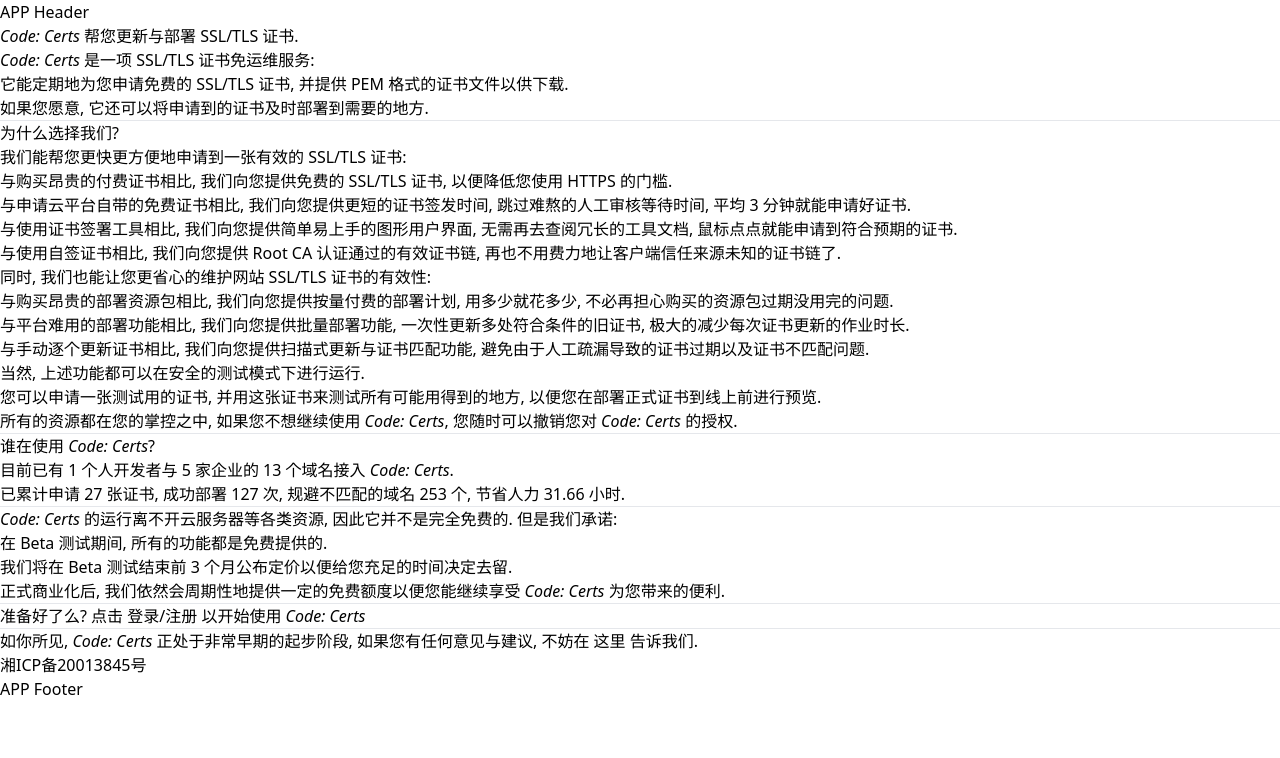
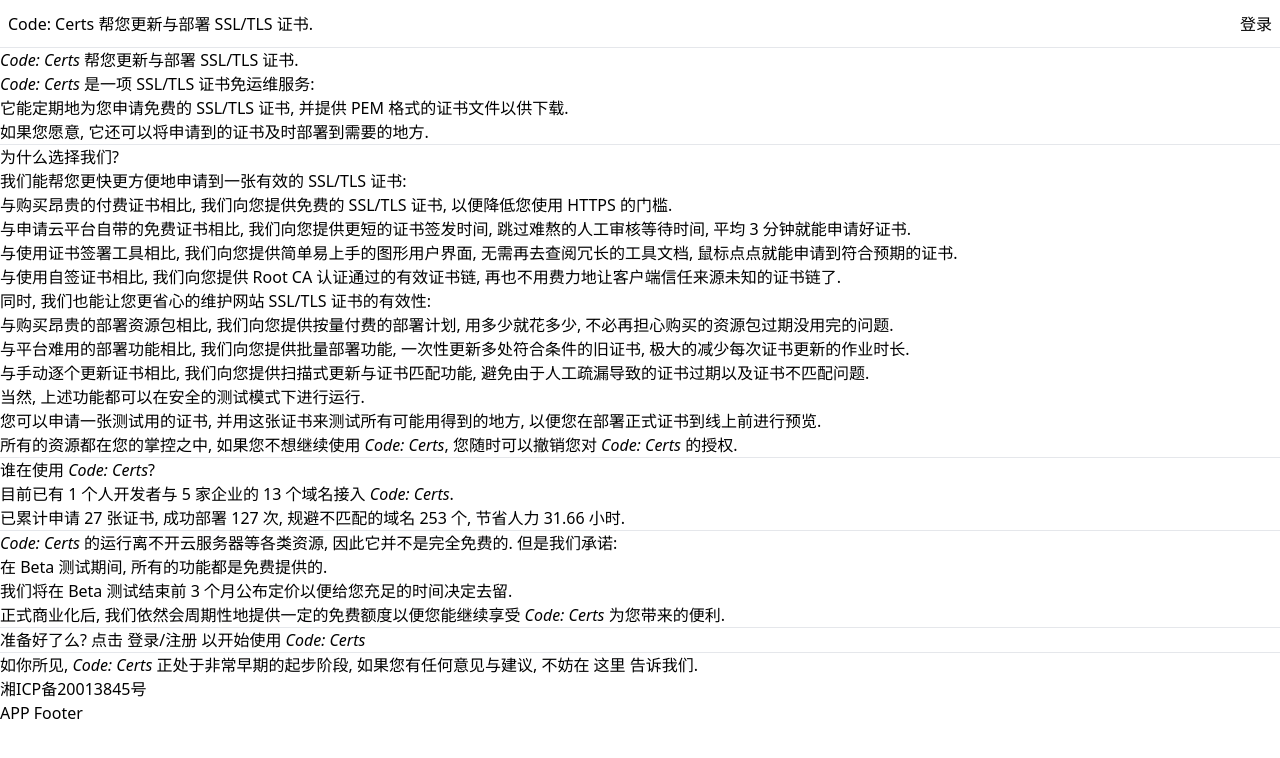
Before and after one commit to code-certs/code-certs, a Nuxt app: page / in a window 1280 px wide. Shown: the top 758 px of the page. Built offline with nearby package versions, Linux system fonts and the light colour scheme.

Commit message:
feat: add an app header

```diff
--- /dev/null
+++ b/components/AppHeader.vue
@@ -0,0 +1,15 @@
+<template>
+  <header class="flex items-center h-12 border-b p-2">
+    <h1><span>Code: Certs</span> 帮您更新与部署 SSL/TLS 证书.</h1>
+    <div class="flex-auto"/>
+    <a class="" href="https://console.code-certs.dengchao.fun">登录</a>
+  </header>
+</template>
+
+<script>
+export default {
+  name: "AppHeader"
+}
+</script>
+
+<style scoped></style>
--- a/layouts/default.vue
+++ b/layouts/default.vue
@@ -1,6 +1,6 @@
 <template>
   <div>
-    <div> APP Header</div>
+    <app-header/>
     <slot/>
     <div> APP Footer</div>
   </div>
```
